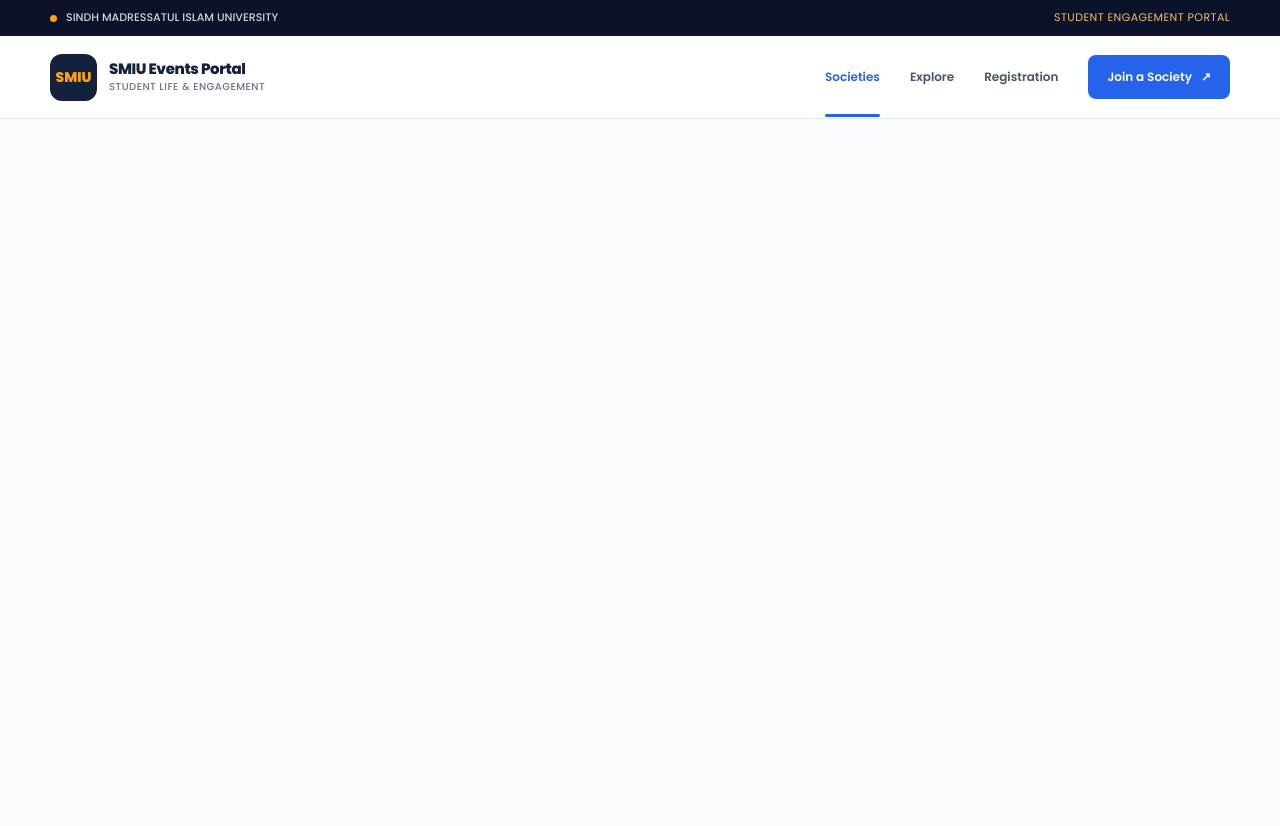
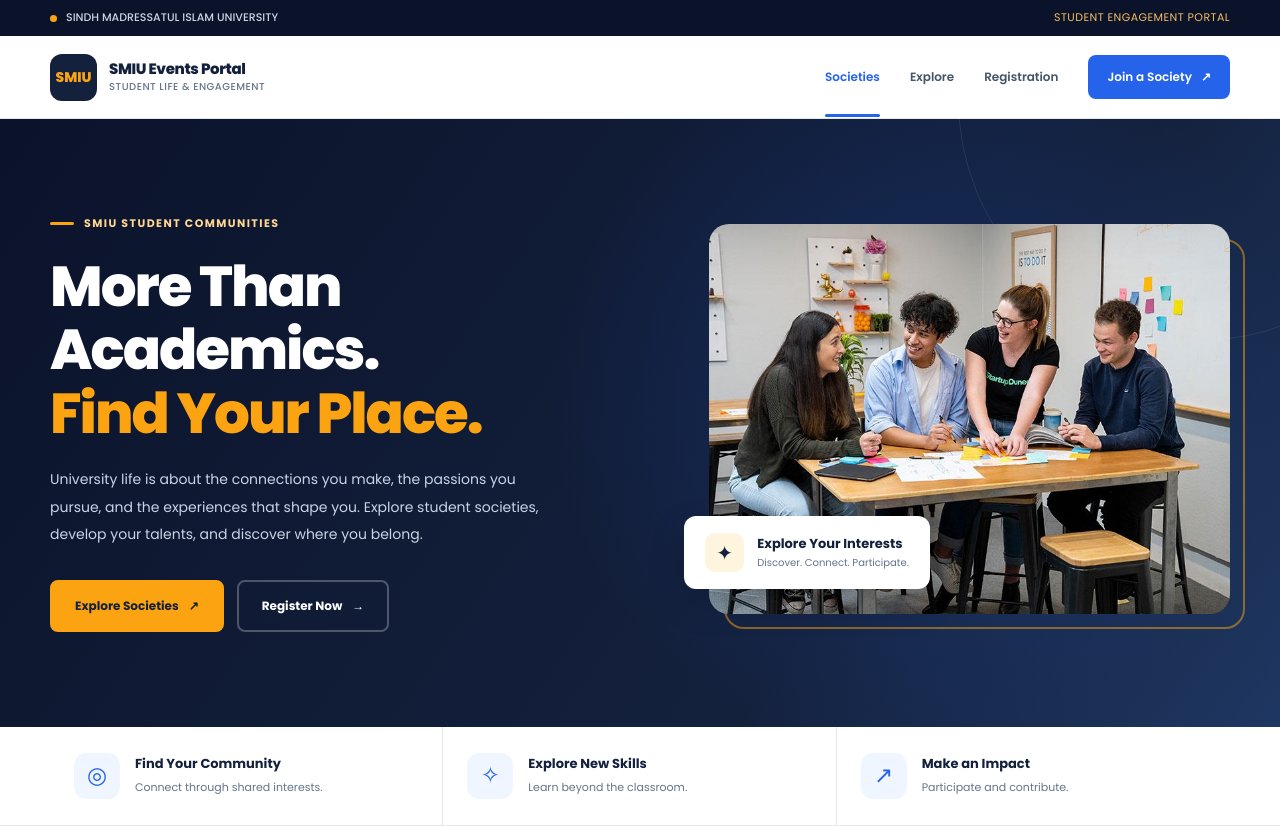
Before and after one commit to saadi159/SMIU-Event-Portal-BSE-24S-089-057-053-, a plain HTML site: page societies.html in a window 1280 px wide. Before the commit the page ends 800 px from the top, so only its background shows below. Drawn offline with Linux system fonts and the light colour scheme.

Commit message:
feat: add hero section and student engagement features

```diff
--- a/societies.html
+++ b/societies.html
@@ -63,6 +63,95 @@
     </div>
 </header>
 
+    <!-- HERO -->
+    <section class="hero">
+        <div class="container hero-layout">
+
+            <div class="hero-content">
+                <span class="eyebrow">
+                    SMIU Student Communities
+                </span>
+
+                <h1>
+                    More Than<br>
+                    Academics.<br>
+                    <span>Find Your Place.</span>
+                </h1>
+
+                <p class="hero-description">
+                    University life is about the connections you make,
+                    the passions you pursue, and the experiences
+                    that shape you. Explore student societies,
+                    develop your talents, and discover where you belong.
+                </p>
+
+                <div class="hero-actions">
+                    <a href="#explore" class="btn-accent">
+                        Explore Societies <span>↗</span>
+                    </a>
+
+                    <a href="registration.html" class="btn-outline-light">
+                        Register Now <span>→</span>
+                    </a>
+                </div>
+            </div>
+
+            <div class="hero-visual">
+                <div class="hero-frame"></div>
+
+                <!-- HERO IMAGE -->
+                <img src="images/societies/community.jpeg"
+                     alt="University students collaborating on ideas"
+                     class="hero-photo"
+                     onerror="this.classList.add('is-missing')">
+
+                <div class="hero-photo-fallback">
+                    Add Entrepreneurship Society.jpg to the images folder
+                </div>
+
+                <div class="hero-caption">
+                    <span class="hero-caption-icon">✦</span>
+                    <span>
+                        <strong>Explore Your Interests</strong>
+                        <small>Discover. Connect. Participate.</small>
+                    </span>
+                </div>
+            </div>
+
+        </div>
+    </section>
+
+    <!-- FEATURES -->
+    <section class="feature-strip">
+        <div class="container feature-grid">
+
+            <div class="feature-item">
+                <div class="feature-icon">◎</div>
+                <div>
+                    <strong>Find Your Community</strong>
+                    <p>Connect through shared interests.</p>
+                </div>
+            </div>
+
+            <div class="feature-item">
+                <div class="feature-icon">✧</div>
+                <div>
+                    <strong>Explore New Skills</strong>
+                    <p>Learn beyond the classroom.</p>
+                </div>
+            </div>
+
+            <div class="feature-item">
+                <div class="feature-icon">↗</div>
+                <div>
+                    <strong>Make an Impact</strong>
+                    <p>Participate and contribute.</p>
+                </div>
+            </div>
+
+        </div>
+    </section>
+
 <main>
 
 </main>
```
